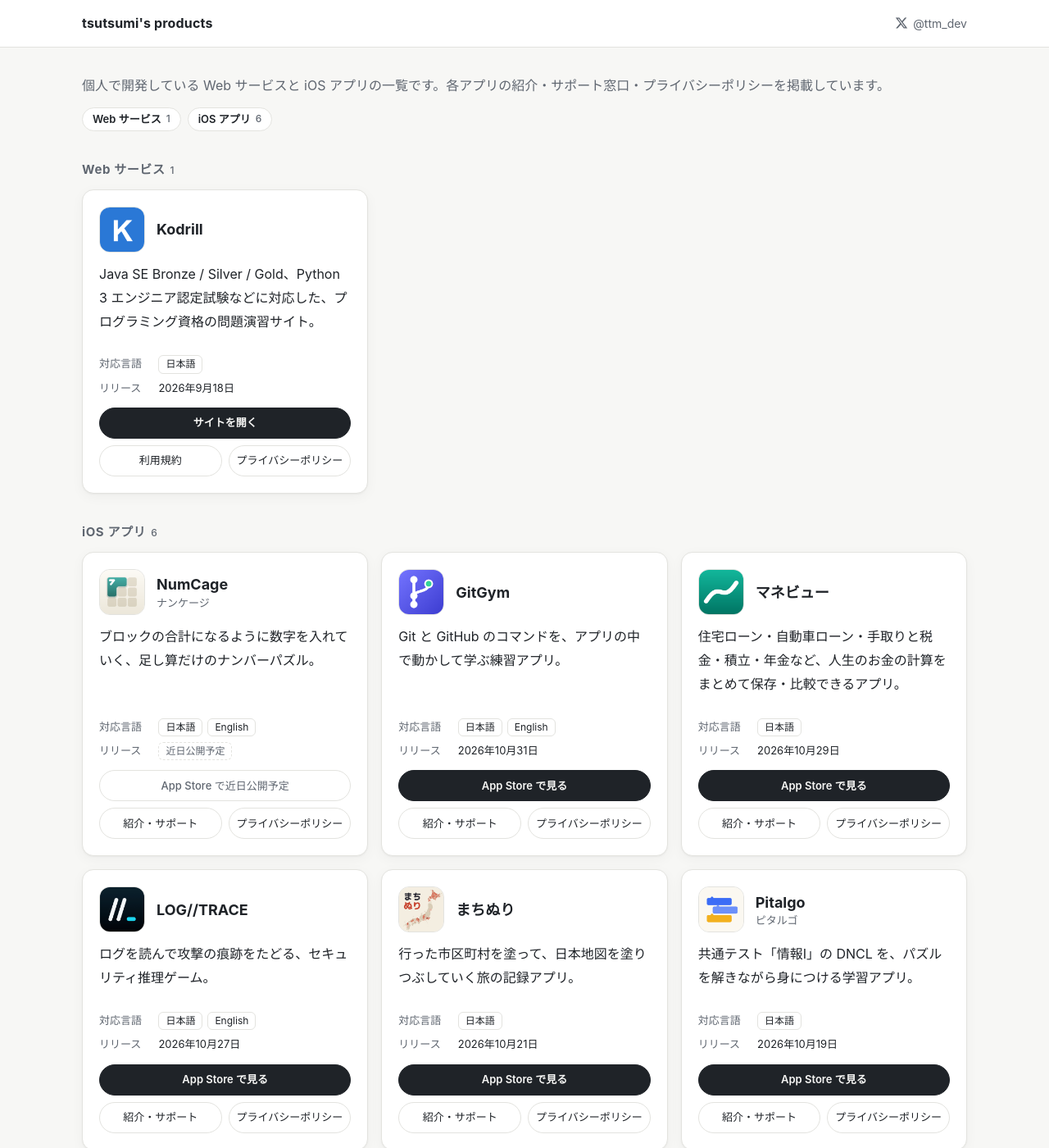
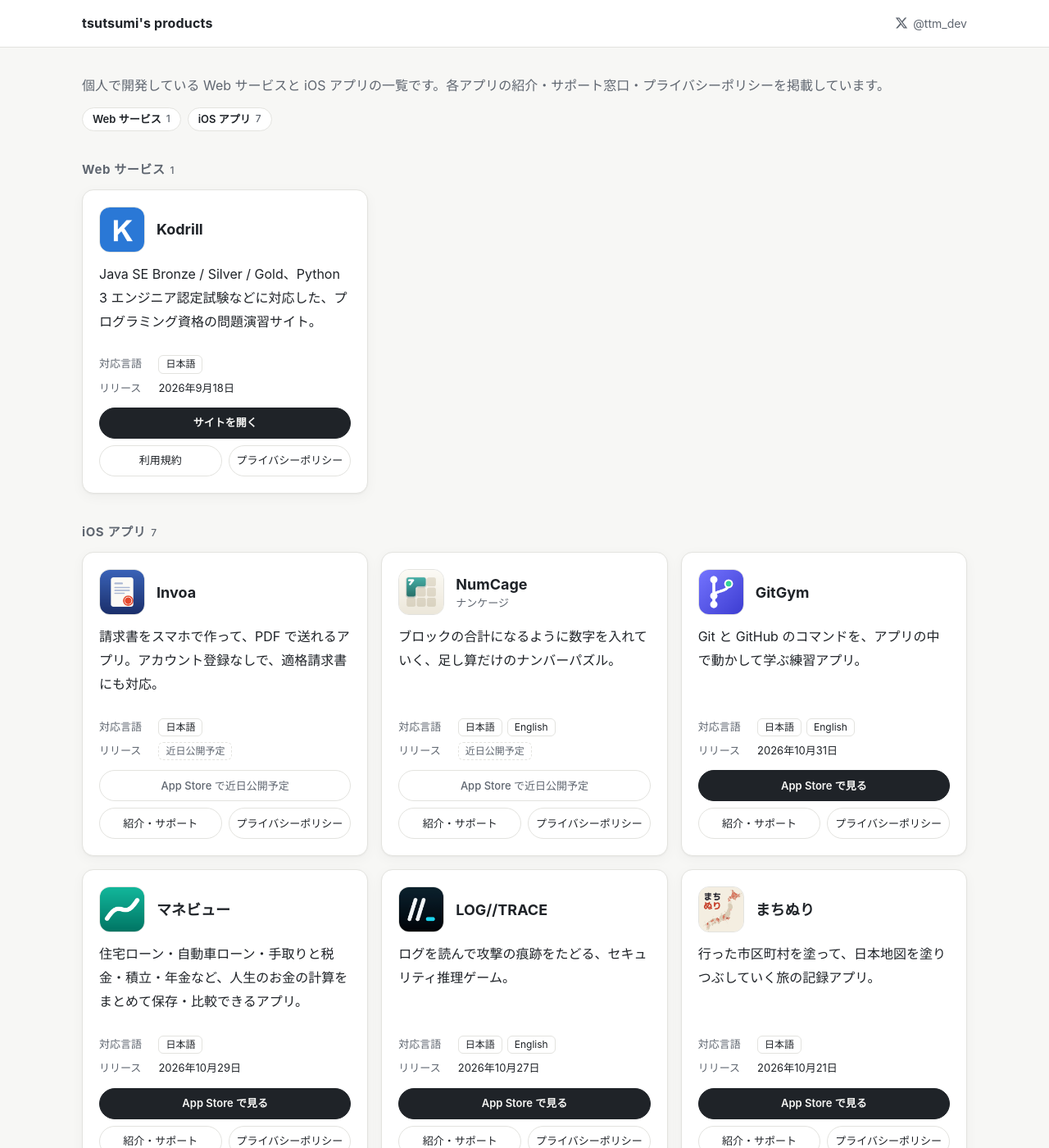
Before and after one commit to tsutsumi03/tsutsumi03.github.io, a Jekyll site: the page built from index.html, in a window 1280 px wide and 1400 px high. Shown: the whole window at 82% size. Built offline with Jekyll 4.4.1, drawn with Linux system fonts in a browser that asks for light colours; part of the change alters nothing that is shown.

Commit message:
add: Invoa の紹介・サポートとプライバシーポリシーを追加
トップの一覧にも Invoa を近日公開予定で載せる。

Co-Authored-By: Claude Opus 5.5 <noreply@anthropic.com>

```diff
--- a/_data/apps.yml
+++ b/_data/apps.yml
@@ -21,6 +21,19 @@
       url: https://kodrill.com/terms
     - label: プライバシーポリシー
       url: https://kodrill.com/privacy
+
+- name: Invoa
+  icon: /assets/icons/invoa.png
+  slug: invoa
+  kind: iOS アプリ
+  languages: [日本語]
+  store:
+  summary: 請求書をスマホで作って、PDF で送れるアプリ。アカウント登録なしで、適格請求書にも対応。
+  links:
+    - label: 紹介・サポート
+      url: /invoa/
+    - label: プライバシーポリシー
+      url: /invoa/privacy/
 
 - name: NumCage
   icon: /assets/icons/numcage.png
--- /dev/null
+++ b/invoa/index.md
@@ -0,0 +1,59 @@
+---
+layout: default
+title: Invoa
+description: 請求書をスマホで作って、PDF で送れる iOS アプリ。アカウント登録なしで、適格請求書にも対応しています。
+---
+
+# Invoa
+
+請求書をスマホで作って、PDF で送れる iOS アプリです。アカウント登録はいりません。会計ソフトを使わず、毎月の請求書を iPhone で発行したい個人事業主や副業の方に向けて作っています。
+
+- 適格請求書に対応 (登録番号、税率ごとの合計と消費税額)。免税事業者の設定もあります
+- 税込・税抜の混在、端数処理の選択、源泉徴収、非課税に対応
+- 取引先・品目を登録して選ぶだけ。前回の請求書の複製もできます
+- PDF にロゴ・印影・振込先を載せて、そのまま共有
+- データはいつでも CSV・JSON で書き出せます。取引先・品目は CSV から取り込めます
+
+請求書の発行とデータの書き出しは無料で、保存の件数に上限はありません。**Invoa Pro** (買い切り 800 円) では、次の機能が使えます。
+
+- 見積書・納品書・領収書・受領書の作成と、見積書から請求書への変換
+- iCloud 同期 (同じ Apple アカウントの iPhone の間)
+- PDF のフッタ「Invoa で作成」の非表示
+- 期間などでの絞り込み書き出しと、会計ソフト向けに列を組める CSV の書き出し
+- 書類の CSV の取り込み
+
+- [プライバシーポリシー](privacy/)
+- [お問い合わせフォーム](https://docs.google.com/forms/d/e/1FAIpQLSdqOZ7moccL6MwCECuHCfUCCyF4t3mmEpacFMhFoaF54CFXQQ/viewform)
+
+## よくある質問
+
+### 適格請求書として使えますか？
+使えます。「設定 → 振込先・消費税」で登録番号を入れると、登録番号と、税率ごとの対象額・消費税額を PDF に載せます。免税事業者の方は、同じ画面の「免税事業者」をオンにすると、消費税と登録番号を載せません。
+
+### 税額の計算は正確ですか？
+登録した税率と端数処理の設定に沿って計算しますが、取引の扱いや税務上の判断まではアプリでは確かめられません。発行する前に内容をご確認ください。本アプリは書類を作るための道具で、税理士などの専門家の助言の代わりにはなりません。
+
+### 入力したデータはどこにありますか？
+お使いの端末の中に保存されます。開発者のサーバーには送りません。Pro の iCloud 同期を使うと、あなたの iCloud にも保存されます。
+
+### 機種変更でデータを引き継げますか？
+iPhone のバックアップから新しい iPhone へ移すか、Pro の iCloud 同期で引き継げます。
+
+### データを消したい
+ホームの一覧で、消したい書類を左にスワイプして「削除」を押してください。取引先・品目は「設定」のそれぞれの一覧から同じように消せます。アプリを削除すると、端末の中のデータも消えます。iCloud 同期を使っている場合は、アプリを削除しても iCloud のデータは残るので、先にアプリの中で削除してください。
+
+### 発行した請求書を直したい
+発行すると内容が固定されます。訂正版は、一覧で右にスワイプして「複製」から新しい請求書として作れます。
+
+### 購入した Pro が使えない・機種変更した
+「設定 → 購入を復元」を押してください。同じ Apple アカウントで購入していれば、追加の料金はかかりません。
+
+### iCloud 同期が始まらない
+すべての端末で同じ Apple アカウントにサインインし、iCloud がオンになっているかをご確認ください。Pro の購入後は、アプリを開き直すと同期が始まります。
+
+## お問い合わせ
+不具合のご報告・ご要望は、[お問い合わせフォーム](https://docs.google.com/forms/d/e/1FAIpQLSdqOZ7moccL6MwCECuHCfUCCyF4t3mmEpacFMhFoaF54CFXQQ/viewform)からお送りください。お使いの端末 (例: iPhone 15 / iOS 26) と、アプリのバージョン (アプリの「設定」画面の一番下) を添えていただけると助かります。返信を希望する場合は、フォームにメールアドレスを書いてください。請求書の内容や振込先などの個人情報は書かないでください。
+
+---
+
+運営者: Takuro Tsutsumi
--- /dev/null
+++ b/invoa/privacy/index.md
@@ -0,0 +1,42 @@
+---
+layout: default
+title: Invoa プライバシーポリシー
+---
+
+# Invoa プライバシーポリシー
+
+最終更新日: 2026-11-01
+
+Invoa (以下「本アプリ」) は、請求書などの書類を作って PDF で共有する iOS アプリです。本アプリには開発者のサーバーがなく、あなたが入力した情報を開発者が受け取ることはありません。アカウントやログインの仕組みもありません。広告は表示せず、利用状況の解析も行いません。
+
+## 入力した情報と、保存する場所
+発行者の情報 (名称・住所・連絡先・登録番号など)、振込先、書類の内容、取引先、品目、ロゴ・印影の画像、設定、購入済みかどうかは、**あなたの端末の中**に保存されます。
+
+- ロゴ・印影の画像は、あなたが選んだものだけを読み込みます。写真ライブラリ全体にはアクセスしません。
+- 書類の PDF や、CSV・JSON の書き出しで作ったファイルは、あなたが選んだ保存先・共有先にだけ渡されます。その後の管理はあなたが行います。
+- CSV の取り込みでは、あなたが選んだファイルだけを読み込みます。
+- ショートカット・Siri から使う操作 (下書きの作成、今月の請求額の確認) も、端末の中のデータを読み書きします。Siri の音声の扱いは Apple のプライバシーポリシーに従います。
+
+## iCloud 同期 (Pro)
+Invoa Pro を購入すると、上記の情報のうち購入済みかどうかとこの端末だけの設定を除くデータが、あなたの iCloud のプライベートな領域に保存され、同じ Apple アカウントの端末の間で同期されます。このデータは Apple が iCloud のサービスとして取り扱い、開発者は見ることも受け取ることもできません。iCloud に保存した分は、あなたの iCloud の容量を使います。
+
+## データの削除
+書類・取引先・品目は、アプリの一覧からいつでも削除できます。アプリを削除すると、端末の中のデータも削除されます。iCloud 同期を使っている場合、アプリの中で削除したものは iCloud からも削除されますが、アプリを削除しただけでは iCloud のデータは残ります。
+
+## アプリ内課金について
+Invoa Pro (買い切り) の購入・復元は、Apple の App Store の仕組み (StoreKit) で行います。支払い方法・Apple アカウントの情報は Apple が取り扱い、開発者は受け取りません。本アプリは、購入が済んでいるかどうかを、Apple から端末に届く購入の情報で確かめて端末内に保存するだけで、購入の履歴を外部に送信しません。
+
+## 外部への通信
+書類の作成・税の計算・PDF の作成は、すべて端末の中で行います。外部と通信するのは、アプリ内課金 (Apple) と iCloud 同期 (Apple) のときだけです。また、アプリ内のリンクを押すと、端末のブラウザでそのページを開きます。
+
+## 第三者への提供
+開発者は、あなたの個人情報や入力した情報を収集しないため、第三者に提供することはありません。
+
+## 変更
+本ポリシーを変更するときは、このページを更新します。データの取り扱いが変わる機能 (利用状況の解析など) を追加する場合は、事前にこのページで取り扱いを説明します。
+
+## 運営者・お問い合わせ
+- 運営者: Takuro Tsutsumi
+- お問い合わせ: [サポートページ](../) のお問い合わせフォームから
+
+お問い合わせフォームに入力された内容は、返信と不具合の調査のためにのみ使用し、第三者には提供しません。メールアドレスは、返信を希望する場合にのみご記入ください。
```
Also changed, not shown: README.md, assets/icons/invoa.png (added).
